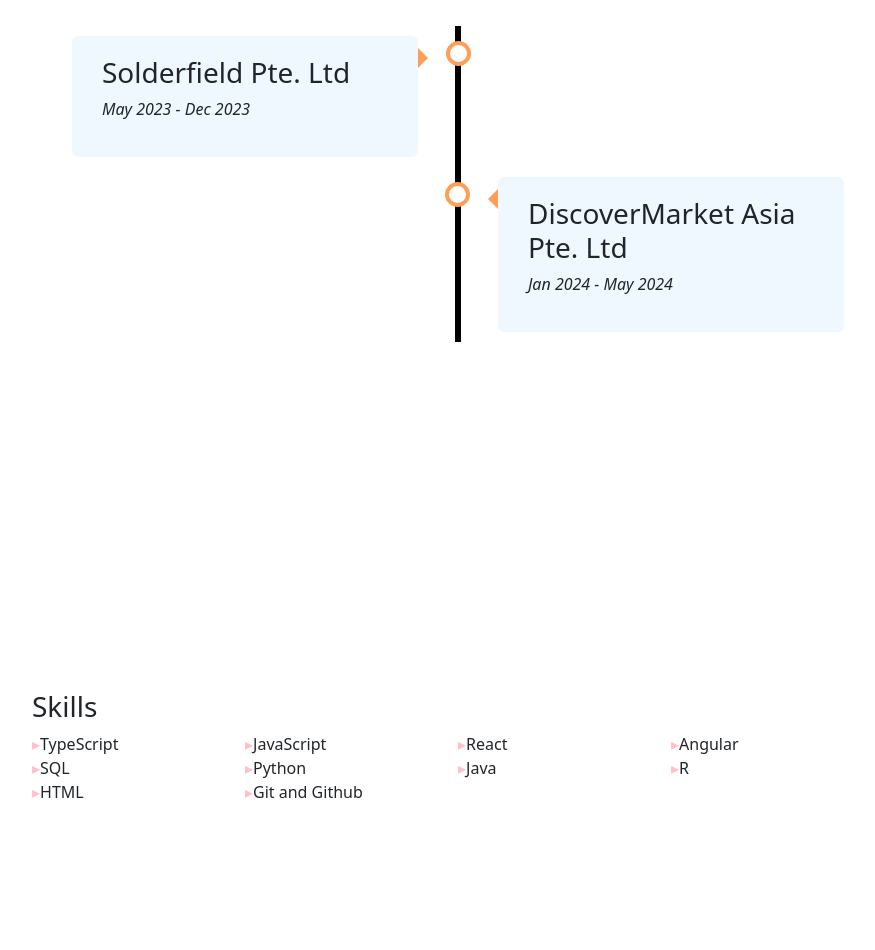
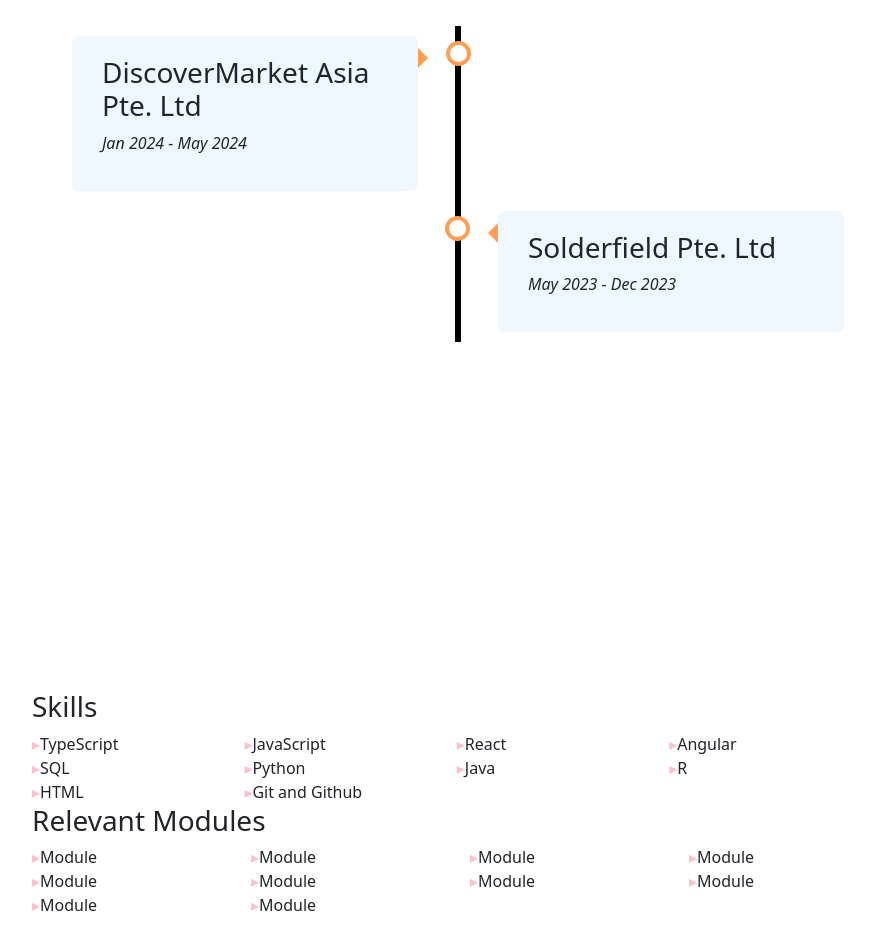
Before and after one commit to moroha29/moroha29.github.io, a React (Create React App) app in the folder web-portfolio/: page / in a window 1280 px wide. Shown: the part 840-1790 px from the top of the page, without its empty margins (182-1057 px from the left). Built offline with nearby package versions, Linux system fonts and the light colour scheme.

Commit message:
remove errors on changing page

```diff
--- a/web-portfolio/src/App.js
+++ b/web-portfolio/src/App.js
@@ -1,12 +1,22 @@
 import './App.css';
 import TopBar from './topbar';
-import { Routes,Route } from "react-router-dom";
+import { Routes,Route,useLocation } from "react-router-dom";
 import Projects from './Projects';
 import Home from './Home';
 import Updates from './Updates';
+import { useEffect } from 'react';
 
+const titles = {
+  '/': 'About Me',
+  '/projects': 'Projects',
+  '/updates': 'Updates on Projects'
+}
 
 function App() {
+  const location = useLocation()
+  useEffect(() => {(document.title = titles[location.pathname] ?? 'Hello World')},
+    [location]
+  )
   return (
     <div>
       <TopBar/>
--- a/web-portfolio/src/Home.js
+++ b/web-portfolio/src/Home.js
@@ -5,7 +5,7 @@
 import { useRef,useEffect,useState } from "react";
 import { FontAwesomeIcon } from '@fortawesome/react-fontawesome';
 import { faGithub,faLinkedin } from '@fortawesome/free-brands-svg-icons';
-import { faEnvelope, faFile } from '@fortawesome/free-regular-svg-icons';
+import { faEnvelope, faFilePdf } from '@fortawesome/free-regular-svg-icons';
 import Pdf from './assets/tanjunhong_resume.pdf';
 
 export default function Home() {
@@ -15,26 +15,34 @@
     const [elementToScroll, setElementToScroll] = useState(true);
     const [showScrollTopButton, setShowScrollTopButton] = useState(true);
 
-
-    useEffect(() => {
-      window.addEventListener("scroll", () => {
-        if (window.scrollY < window.innerHeight-90) {
-          setShowScrollTopButton(true)
+    const getScroll=async (event)=>{
+        var aboutMeElement = document.querySelector(".aboutMe").offsetHeight;
+        var experienceElement = document.querySelector(".experience").offsetHeight;
+        if (window.scrollY < aboutMeElement) {
+          setShowScrollTopButton(true);
           setElementToScroll(true);
-        } else if (window.scrollY < window.innerHeight*2-90*2) {
-          setShowScrollTopButton(true)
+        } else if (window.scrollY < aboutMeElement+experienceElement) {
+          setShowScrollTopButton(true);
           setElementToScroll(false);
         } else{
           setShowScrollTopButton(false)
         }
-      });
+        event.stopPropagation();
+    }
+
+    useEffect(() => {
+      document.addEventListener("scroll",getScroll);
+      return ()=>document.removeEventListener('scroll', getScroll);
      }, []);
 
+
     const scrollToSection = (elementRef) => {
-      window.scrollTo({
-        top: elementRef.current.offsetTop,
-        behavior: "smooth",
-      });
+      if(elementRef){
+        window.scrollTo({
+          top: elementRef.current.offsetTop,
+          behavior: "smooth",
+        });
+      }
     };
 
     const scrollTop = () => {
@@ -78,7 +86,7 @@
                 </a>
                 <a className='iconLinks' href={Pdf} target="_blank"
                   rel="noreferrer noopener" title='Open my resume'>
-                  <FontAwesomeIcon className='col-md-auto fa-lg' icon={faFile} />
+                  <FontAwesomeIcon className='col-md-auto fa-lg' icon={faFilePdf} />
                 </a>
               </div>
             </div>
@@ -105,12 +113,7 @@
       </section>
       <section ref={skills} className="skills" id='skills'>
         <div className='container'>
-            <div className='row'>
-              <h3>Skills</h3>
-            </div>
-            <div className='row'>
-              <Skills/>
-            </div>
+          <Skills/>
         </div>
       </section>
       <div>
--- a/web-portfolio/src/components/skills/skills.js
+++ b/web-portfolio/src/components/skills/skills.js
@@ -3,6 +3,10 @@
 export default function Skills() {
   return (
     <div className='skillItems'>
+        <div className='row'>
+            <h3>Skills</h3>
+        </div>
+        <div className='row'>
             <li className='col-3'>TypeScript</li>
             <li className='col-3'>JavaScript</li>
             <li className='col-3'>React</li>
@@ -14,5 +18,22 @@
             <li className='col-3'>HTML</li>
             <li className='col-3'>Git and Github</li>
         </div>
+        <br></br>
+        <div className='row'>
+            <h3>Relevant Modules</h3>
+        </div>
+        <div className='row'>
+            <li className='col-3'>Module</li>
+            <li className='col-3'>Module</li>
+            <li className='col-3'>Module</li>
+            <li className='col-3'>Module</li>
+            <li className='col-3'>Module</li>
+            <li className='col-3'>Module</li>
+            <li className='col-3'>Module</li>
+            <li className='col-3'>Module</li>
+            <li className='col-3'>Module</li>
+            <li className='col-3'>Module</li>
+        </div>
+    </div>
   );
 }
--- a/web-portfolio/src/components/timeline/timeline.js
+++ b/web-portfolio/src/components/timeline/timeline.js
@@ -5,16 +5,16 @@
   return (
     <div class="timeline">
         <div class="container1 left">
-        <div class="content1">
-            <h3>Solderfield Pte. Ltd</h3>
-            <p><i>May 2023 - Dec 2023</i></p>
-        </div>
+          <div class="content1">
+              <h3>DiscoverMarket Asia Pte. Ltd</h3>
+              <p><i>Jan 2024 - May 2024</i></p>
+          </div>
         </div>
         <div class="container1 right">
-        <div class="content1">
-            <h3>DiscoverMarket Asia Pte. Ltd</h3>
-            <p><i>Jan 2024 - May 2024</i></p>
-        </div>
+          <div class="content1">
+              <h3>Solderfield Pte. Ltd</h3>
+              <p><i>May 2023 - Dec 2023</i></p>
+          </div>
         </div>
     </div>
   );
```
Lines whose indentation alone changed are shown as unchanged.
